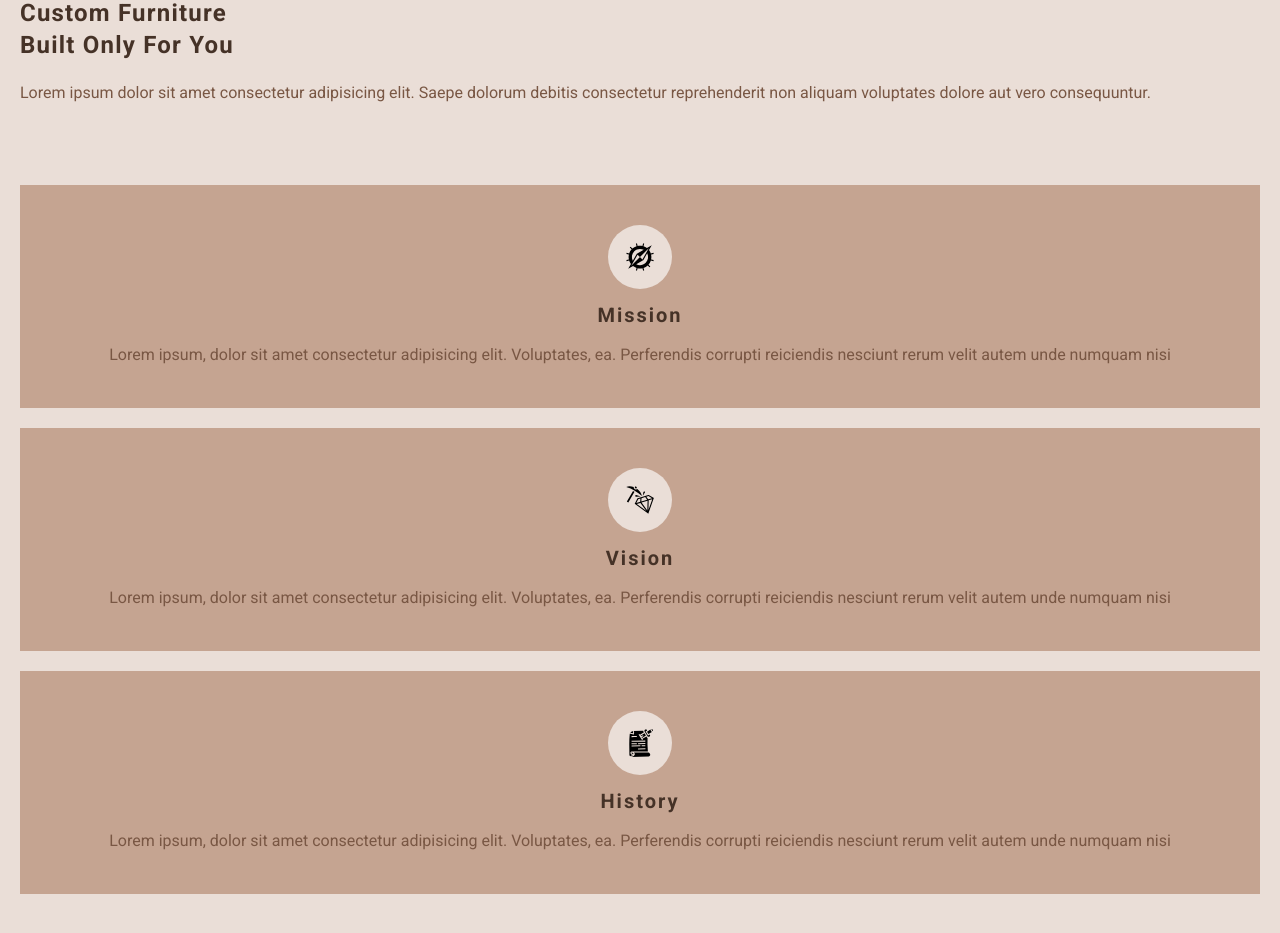
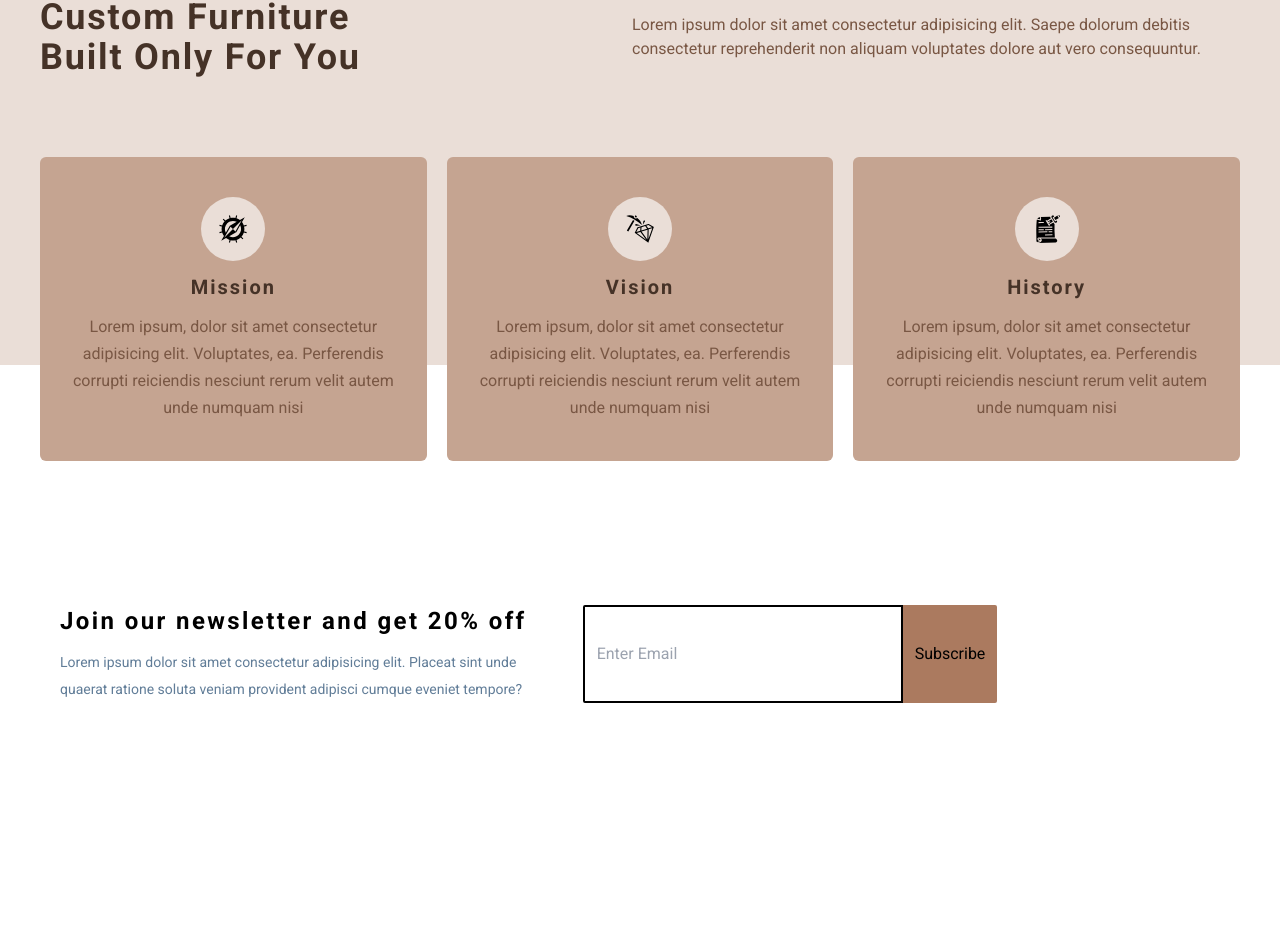
Before and after one commit to Somidh/Comfy-Sloth, a React (Vite) app: page / in a window 1280 px wide. Shown: the part 1460-2393 px from the top of the page. After the commit the page ends 2243 px from the top, so only its background shows below. Built offline with nearby package versions, Linux system fonts and the light colour scheme; no server answers.

Commit message:
services and footer updated

```diff
--- a/src/component/HomeAbout.jsx
+++ b/src/component/HomeAbout.jsx
@@ -4,24 +4,24 @@ import { GiCompass, GiDiamondHard, GiStabbedNote } from 'react-icons/gi'
 
 const HomeAbout = () => {
     return (
-        <div className='bg-[#EADED7] w-full px-5 py-20'>
-            <div className=''>
-                <div className='flex flex-col items-start justify-start gap-5 mb-20'>
-                    <h1 className='text-[#453227] text-2xl font-bold tracking-wider capitalize'>custom furniture <br /> built only for you</h1>
-                    <p className='text-[#795744]'>Lorem ipsum dolor sit amet consectetur adipisicing elit. Saepe dolorum debitis consectetur reprehenderit non aliquam voluptates dolore aut vero consequuntur.</p>
+        <div className='bg-[#EADED7] w-full px-5 py-20 flex items-center justify-center mb-20 xl:mb-60 relative xl:h-[28em] xl:items-start    '>
+            <div className='max-w-[75em]'>
+                <div className='flex flex-col w-full lg:flex-row lg:justify-between lg:items-center  gap-5 mb-20'>
+                    <h1 className='text-[#453227] text-2xl md:text-4xl font-bold tracking-wider capitalize'>custom furniture <br /> built only for you</h1>
+                    <p className='text-[#795744] lg:w-[38em]'>Lorem ipsum dolor sit amet consectetur adipisicing elit. Saepe dolorum debitis consectetur reprehenderit non aliquam voluptates dolore aut vero consequuntur.</p>
                 </div>
-                <div className='flex flex-col gap-5'>
-                    <div className=' bg-[#C5A491] flex flex-col items-center justify-center gap-3 py-10 px-8 text-center '>
+                <div className='grid grid-cols-0 md:grid-cols-2  xl:grid-cols-3 gap-5  mx-auto '>
+                    <div className=' bg-[#C5A491] rounded-md flex flex-col items-center justify-center gap-3 py-10 px-8 text-center'>
                         <span className='bg-[#EADED7] text-3xl w-16 h-16 rounded-full text-center flex items-center justify-center'><GiCompass /></span>
                         <h1 className='text-[#453227] text-xl font-bold capitalize tracking-widest '>mission</h1>
                         <p className='text-[#795744] leading-[1.7rem]'>Lorem ipsum, dolor sit amet consectetur adipisicing elit. Voluptates, ea. Perferendis corrupti reiciendis nesciunt rerum velit autem unde numquam nisi</p>
                     </div>
-                    <div className=' bg-[#C5A491] flex flex-col items-center justify-center gap-3 py-10 px-8 text-center '>
+                    <div className=' bg-[#C5A491] rounded-md flex flex-col items-center justify-center gap-3 py-10 px-8 text-center'>
                         <span className='bg-[#EADED7] text-3xl w-16 h-16 rounded-full text-center flex items-center justify-center'><GiDiamondHard /></span>
                         <h1 className='text-[#453227] text-xl font-bold capitalize tracking-widest '>vision</h1>
                         <p className='text-[#795744] leading-[1.7rem]'>Lorem ipsum, dolor sit amet consectetur adipisicing elit. Voluptates, ea. Perferendis corrupti reiciendis nesciunt rerum velit autem unde numquam nisi</p>
                     </div>
-                    <div className=' bg-[#C5A491] flex flex-col items-center justify-center gap-3 py-10 px-8 text-center '>
+                    <div className=' bg-[#C5A491] rounded-md flex flex-col items-center justify-center gap-3 py-10 px-8 text-center'>
                         <span className='bg-[#EADED7] text-3xl w-16 h-16 rounded-full text-center flex items-center justify-center'><GiStabbedNote /></span>
                         <h1 className='text-[#453227] text-xl font-bold capitalize tracking-widest '>history</h1>
                         <p className='text-[#795744] leading-[1.7rem]'>Lorem ipsum, dolor sit amet consectetur adipisicing elit. Voluptates, ea. Perferendis corrupti reiciendis nesciunt rerum velit autem unde numquam nisi</p>
--- /dev/null
+++ b/src/component/Subscribe.jsx
@@ -0,0 +1,18 @@
+import React from 'react'
+
+const Subscribe = () => {
+    return (
+        <div className='px-5 mb-20 flex flex-col gap-4 max-w-[75em] lg:flex-row'>
+            <div>
+                <h1 className="text-2xl font-semibold tracking-widest mb-3">Join our newsletter and get 20% off</h1>
+                <p className='text-[#617D98] text-sm leading-[1.7rem]'>Lorem ipsum dolor sit amet consectetur adipisicing elit. Placeat sint unde quaerat ratione soluta veniam provident adipisci cumque eveniet tempore?</p>
+            </div>
+            <div className='flex w-full '>
+                <input type="text" placeholder='Enter Email' className=' px-3 py-1 border-2 border-black rounded-l-sm w-full max-w-[20em]' />
+                <button className='bg-[#AB7A5F] px-3 rounded-r-sm'>Subscribe</button>
+            </div>
+        </div>
+    )
+}
+
+export default Subscribe
--- a/src/pages/Home.jsx
+++ b/src/pages/Home.jsx
@@ -2,6 +2,7 @@ import React from 'react'
 import Hero from '../component/Hero'
 import FeaturedProducts from '../component/FeaturedProducts'
 import HomeAbout from '../component/HomeAbout'
+import Subscribe from '../component/Subscribe'
 
 const Home = () => {
   return (
@@ -9,6 +10,7 @@ const Home = () => {
       <Hero />
       <FeaturedProducts />
       <HomeAbout />
+      <Subscribe />
     </div >
   )
 }
```
